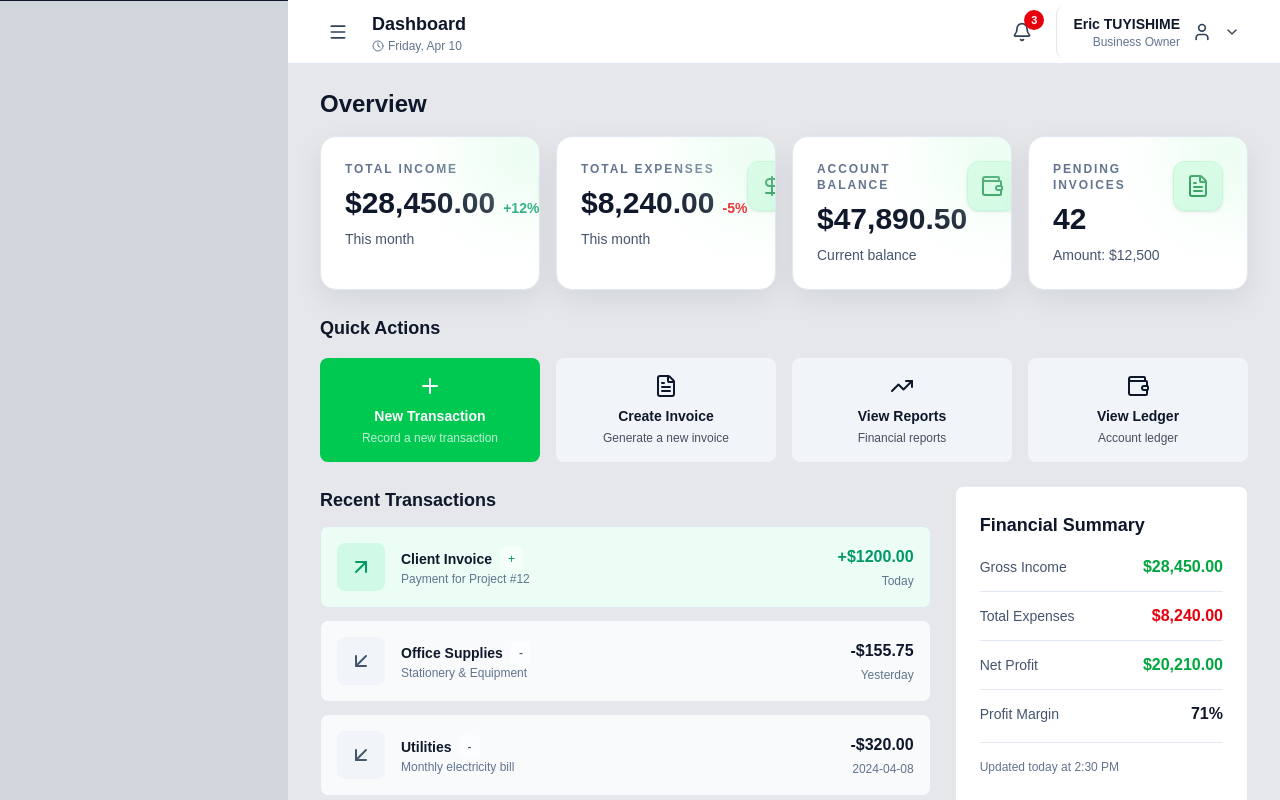
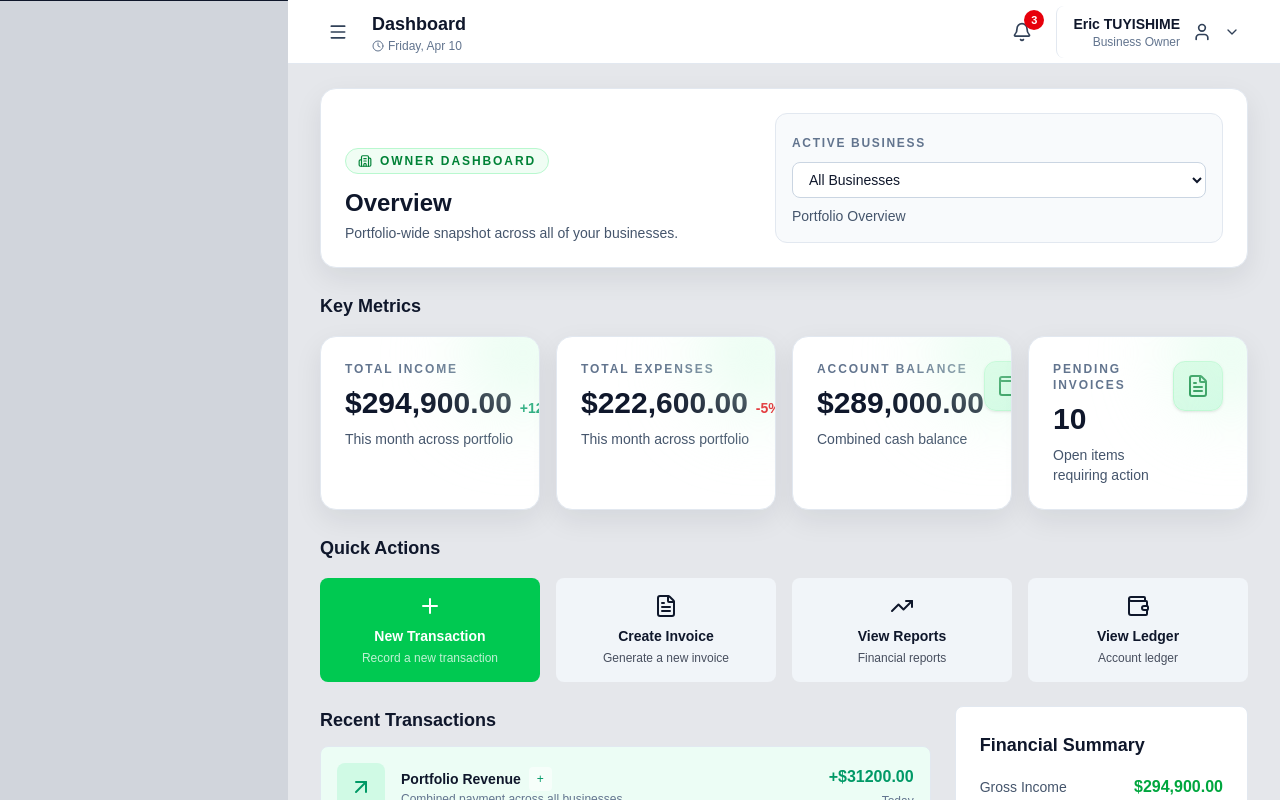
Before and after one commit to eric2003tu/Accounting, a Next.js app: page /dashboard in a window 1280 px wide. Built offline with nearby package versions, Linux system fonts and the light colour scheme.

Commit message:
Solved build errors

```diff
--- a/app/dashboard/page.tsx
+++ b/app/dashboard/page.tsx
@@ -1,6 +1,7 @@
 'use client';
 
 import React, { useState } from 'react';
+import Link from 'next/link';
 import {
   Plus,
   TrendingUp,
@@ -9,112 +10,302 @@ import {
   FileText,
   ArrowUpRight,
   ArrowDownLeft,
+  Building2,
 } from 'lucide-react';
 import StatCard from '@/app/components/dashboard/StatCard';
 import SimpleChart from '@/app/components/dashboard/SimpleChart';
 import TransactionCard from '@/app/components/dashboard/TransactionCard';
 import SummaryCard from '@/app/components/dashboard/SummaryCard';
 import QuickActionButton from '@/app/components/dashboard/QuickActionButton';
+import { adminBusinesses } from '@/app/admin/data/adminDirectoryData';
 
-const recentTransactions: Array<{
+const currentOwnerId = 5;
+
+const ownerBusinesses = adminBusinesses.filter((business) => business.ownerId === currentOwnerId);
+
+type BusinessOption = {
+  id: string;
+  name: string;
+  legalName: string;
+};
+
+const businessOptions: BusinessOption[] = [
+  { id: 'all', name: 'All Businesses', legalName: 'Portfolio Overview' },
+  ...ownerBusinesses.map((business) => ({
+    id: String(business.id),
+    name: business.businessName,
+    legalName: business.legalName,
+  })),
+];
+
+const recentTransactionsByBusiness: Record<string, Array<{
   icon: typeof ArrowUpRight;
   category: string;
   description: string;
   amount: number;
   date: string;
   type: 'income' | 'expense';
-}> = [
+}>> = {
+  all: [
     {
       icon: ArrowUpRight,
-    category: 'Client Invoice',
-    description: 'Payment for Project #12',
-    amount: 1200,
+      category: 'Portfolio Revenue',
+      description: 'Combined payment across all businesses',
+      amount: 31200,
       date: 'Today',
       type: 'income',
     },
     {
       icon: ArrowDownLeft,
-    category: 'Office Supplies',
-    description: 'Stationery & Equipment',
-    amount: 155.75,
+      category: 'Portfolio Expenses',
+      description: 'Shared operating and payroll costs',
+      amount: 12450,
       date: 'Yesterday',
       type: 'expense',
     },
     {
+      icon: ArrowUpRight,
+      category: 'Loan Received',
+      description: 'Portfolio working capital funding',
+      amount: 57000,
+      date: '2026-04-08',
+      type: 'income',
+    },
+    {
       icon: ArrowDownLeft,
-    category: 'Utilities',
-    description: 'Monthly electricity bill',
-    amount: 320,
-    date: '2024-04-08',
+      category: 'Investments',
+      description: 'Capital allocated to operations',
+      amount: 8200,
+      date: '2026-04-05',
+      type: 'expense',
+    },
+  ],
+  '1': [
+    {
+      icon: ArrowUpRight,
+      category: 'Acme Retainer',
+      description: 'Quarterly support payment',
+      amount: 18500,
+      date: 'Today',
+      type: 'income',
+    },
+    {
+      icon: ArrowDownLeft,
+      category: 'Cloud Infrastructure',
+      description: 'Hosting and backup services',
+      amount: 1680,
+      date: 'Yesterday',
       type: 'expense',
     },
     {
       icon: ArrowUpRight,
-    category: 'Consulting Income',
-    description: 'Monthly retainer',
-    amount: 3000,
-    date: '2024-04-05',
+      category: 'Implementation Project',
+      description: 'Milestone invoice payment',
+      amount: 12400,
+      date: '2026-04-08',
       type: 'income',
     },
-];
+    {
+      icon: ArrowDownLeft,
+      category: 'Payroll Run',
+      description: 'Monthly staff payroll',
+      amount: 19800,
+      date: '2026-04-06',
+      type: 'expense',
+    },
+  ],
+  '3': [
+    {
+      icon: ArrowUpRight,
+      category: 'Fleet Contract',
+      description: 'Logistics services payment',
+      amount: 15600,
+      date: 'Today',
+      type: 'income',
+    },
+    {
+      icon: ArrowDownLeft,
+      category: 'Fuel Purchase',
+      description: 'Route operations fuel',
+      amount: 3620,
+      date: 'Yesterday',
+      type: 'expense',
+    },
+    {
+      icon: ArrowUpRight,
+      category: 'Expansion Loan',
+      description: 'Fleet growth financing',
+      amount: 32000,
+      date: '2026-04-08',
+      type: 'income',
+    },
+    {
+      icon: ArrowDownLeft,
+      category: 'Warehouse Lease',
+      description: 'Storage facility payment',
+      amount: 4100,
+      date: '2026-04-07',
+      type: 'expense',
+    },
+  ],
+};
 
-const monthlyData = [
-  { label: 'Jan', value: 12500 },
-  { label: 'Feb', value: 15800 },
-  { label: 'Mar', value: 14200 },
-  { label: 'Apr', value: 18500 },
-  { label: 'May', value: 16800 },
-  { label: 'Jun', value: 21200 },
-];
+function money(value: number) {
+  const sign = value < 0 ? '-' : '';
+  return `${sign}$${Math.abs(value).toLocaleString()}.00`;
+}
 
-const cashFlowTrend = [
-  { label: 'Jan', value: 8200 },
-  { label: 'Feb', value: 9600 },
-  { label: 'Mar', value: 9100 },
-  { label: 'Apr', value: 11400 },
-  { label: 'May', value: 10300 },
-  { label: 'Jun', value: 12850 },
-];
+function percent(numerator: number, denominator: number) {
+  if (!denominator) {
+    return '0%';
+  }
 
-const expenseCategoryData = [
-  { label: 'Salaries', value: 15000 },
-  { label: 'Utilities', value: 2500 },
-  { label: 'Rent', value: 5000 },
-  { label: 'Marketing', value: 3500 },
-  { label: 'Other', value: 2000 },
-];
+  return `${Math.round((numerator / denominator) * 100)}%`;
+}
 
 export default function DashboardPage() {
+  const [selectedBusinessId, setSelectedBusinessId] = useState<string>('all');
+
+  const selectedBusiness =
+    businessOptions.find((business) => business.id === selectedBusinessId) ?? businessOptions[0];
+
+  const selectedBusinessRecord = selectedBusinessId === 'all'
+    ? null
+    : ownerBusinesses.find((business) => String(business.id) === selectedBusinessId) ?? null;
+
+  const portfolioStats = ownerBusinesses.reduce(
+    (totals, business) => {
+      totals.income += business.financials.monthlyRevenue;
+      totals.expenses += business.financials.monthlyExpenses;
+      totals.balance += business.financials.cashBalance;
+      totals.pending += business.financials.overdueInvoices;
+      return totals;
+    },
+    { income: 0, expenses: 0, balance: 0, pending: 0 }
+  );
+
+  const businessStats = selectedBusinessRecord
+    ? {
+        income: selectedBusinessRecord.financials.monthlyRevenue,
+        expenses: selectedBusinessRecord.financials.monthlyExpenses,
+        balance: selectedBusinessRecord.financials.cashBalance,
+        pending: selectedBusinessRecord.financials.overdueInvoices,
+        profit: selectedBusinessRecord.financials.netProfit,
+        profitMargin: percent(selectedBusinessRecord.financials.netProfit, selectedBusinessRecord.financials.monthlyRevenue),
+        revenueTrend: selectedBusinessRecord.financials.revenueTrend,
+        cashFlowTrend: selectedBusinessRecord.financials.revenueTrend.map((item) => ({ label: item.label, value: Math.round(item.value * 0.62) })),
+        expenseBreakdown: selectedBusinessRecord.financials.expenseBreakdown,
+      }
+    : {
+        income: portfolioStats.income,
+        expenses: portfolioStats.expenses,
+        balance: portfolioStats.balance,
+        pending: portfolioStats.pending,
+        profit: portfolioStats.income - portfolioStats.expenses,
+        profitMargin: percent(portfolioStats.income - portfolioStats.expenses, portfolioStats.income),
+        revenueTrend: [
+          { label: 'Jan', value: 24800 },
+          { label: 'Feb', value: 27600 },
+          { label: 'Mar', value: 26400 },
+          { label: 'Apr', value: 31000 },
+          { label: 'May', value: 28900 },
+          { label: 'Jun', value: 34700 },
+        ],
+        cashFlowTrend: [
+          { label: 'Jan', value: 16700 },
+          { label: 'Feb', value: 18200 },
+          { label: 'Mar', value: 17400 },
+          { label: 'Apr', value: 21100 },
+          { label: 'May', value: 19400 },
+          { label: 'Jun', value: 23800 },
+        ],
+        expenseBreakdown: [
+          { label: 'Salaries', value: 35000 },
+          { label: 'Utilities', value: 5200 },
+          { label: 'Rent', value: 7300 },
+          { label: 'Marketing', value: 6300 },
+          { label: 'Other', value: 4200 },
+        ],
+      };
+
+  const recentTransactions = recentTransactionsByBusiness[selectedBusinessId] ?? recentTransactionsByBusiness.all;
+
   return (
     <div className="space-y-6">
+      <section className="rounded-2xl border border-slate-200 bg-white p-4 shadow-[0_10px_28px_rgba(15,23,42,0.08)] sm:p-5 lg:p-6">
+        <div className="flex flex-col gap-4 lg:flex-row lg:items-end lg:justify-between">
+          <div>
+            <p className="inline-flex items-center gap-2 rounded-full border border-green-200 bg-green-50 px-3 py-1 text-xs font-semibold uppercase tracking-[0.16em] text-green-700">
+              <Building2 className="h-3.5 w-3.5" aria-hidden />
+              Owner dashboard
+            </p>
+            <h2 className="mt-3 text-2xl font-bold text-slate-900">Overview</h2>
+            <p className="mt-1 text-sm text-slate-600">
+              {selectedBusinessId === 'all'
+                ? 'Portfolio-wide snapshot across all of your businesses.'
+                : `Working view for ${selectedBusiness.name}.`}
+            </p>
+          </div>
+
+          <div className="w-full rounded-xl border border-slate-200 bg-slate-50 p-4 lg:max-w-md">
+            <label className="text-xs font-semibold uppercase tracking-[0.14em] text-slate-500" htmlFor="dashboard-business-select">
+              Active business
+            </label>
+            <select
+              id="dashboard-business-select"
+              value={selectedBusinessId}
+              onChange={(event) => setSelectedBusinessId(event.target.value)}
+              className="mt-2 w-full rounded-lg border border-slate-300 bg-white px-3 py-2 text-sm text-slate-900 focus:border-green-500 focus:outline-none focus:ring-2 focus:ring-green-200"
+            >
+              {businessOptions.map((business) => (
+                <option key={business.id} value={business.id}>
+                  {business.name}
+                </option>
+              ))}
+            </select>
+            <p className="mt-2 text-sm text-slate-600">{selectedBusiness.legalName}</p>
+          </div>
+        </div>
+      </section>
+
       {/* Stats Overview */}
       <div>
-        <h2 className="text-2xl font-bold text-slate-900 mb-4">Overview</h2>
+        <div className="mb-4 flex items-center justify-between gap-3">
+          <h2 className="text-lg font-semibold text-slate-900">Key Metrics</h2>
+          {selectedBusinessRecord && (
+            <Link
+              href={`/dashboard/businesses/${selectedBusinessRecord.id}`}
+              className="text-sm font-semibold text-green-700 transition hover:text-green-800"
+            >
+              Open business profile
+            </Link>
+          )}
+        </div>
         <div className="grid grid-cols-1 md:grid-cols-2 lg:grid-cols-4 gap-4">
           <StatCard
             title="Total Income"
-            value="$28,450.00"
-            description="This month"
+            value={money(businessStats.income)}
+            description={selectedBusinessId === 'all' ? 'This month across portfolio' : 'This month for selected business'}
             icon={TrendingUp}
             trend={{ value: 12, isPositive: true }}
           />
           <StatCard
             title="Total Expenses"
-            value="$8,240.00"
-            description="This month"
+            value={money(businessStats.expenses)}
+            description={selectedBusinessId === 'all' ? 'This month across portfolio' : 'This month for selected business'}
             icon={DollarSign}
             trend={{ value: 5, isPositive: false }}
           />
           <StatCard
             title="Account Balance"
-            value="$47,890.50"
-            description="Current balance"
+            value={money(businessStats.balance)}
+            description={selectedBusinessId === 'all' ? 'Combined cash balance' : 'Current cash balance'}
             icon={Wallet}
           />
           <StatCard
             title="Pending Invoices"
-            value="42"
-            description="Amount: $12,500"
+            value={businessStats.pending}
+            description="Open items requiring action"
             icon={FileText}
           />
         </div>
@@ -172,26 +363,26 @@ export default function DashboardPage() {
           items={[
             {
               label: 'Gross Income',
-              value: '$28,450.00',
+              value: money(businessStats.income),
               color: 'text-green-600',
             },
             {
               label: 'Total Expenses',
-              value: '$8,240.00',
+              value: money(businessStats.expenses),
               color: 'text-red-600',
             },
             {
               label: 'Net Profit',
-              value: '$20,210.00',
+              value: money(businessStats.profit),
               color: 'text-green-600',
             },
             {
               label: 'Profit Margin',
-              value: '71%',
+              value: businessStats.profitMargin,
               color: 'text-slate-900',
             },
           ]}
-          footer="Updated today at 2:30 PM"
+          footer={`Updated today for ${selectedBusiness.name}`}
         />
       </div>
 
@@ -199,20 +390,20 @@ export default function DashboardPage() {
       <div className="grid grid-cols-1 xl:grid-cols-3 gap-6">
         <SimpleChart
           title="Revenue Trend"
-          description="Monthly sales and service income"
-          data={monthlyData}
+          description={selectedBusinessId === 'all' ? 'Portfolio revenue trend' : 'Selected business revenue trend'}
+          data={businessStats.revenueTrend}
           type="bar"
         />
         <SimpleChart
           title="Cash Flow Trend"
-          description="Operating cash generated after expenses"
-          data={cashFlowTrend}
+          description={selectedBusinessId === 'all' ? 'Portfolio operating cash generated after expenses' : 'Selected business operating cash generated after expenses'}
+          data={businessStats.cashFlowTrend}
           type="line"
         />
         <SimpleChart
           title="Expense Breakdown"
-          description="Expense allocation by cost center"
-          data={expenseCategoryData}
+          description={selectedBusinessId === 'all' ? 'Portfolio expense allocation by cost center' : 'Selected business expense allocation by cost center'}
+          data={businessStats.expenseBreakdown}
           type="pie"
         />
       </div>
```
Lines whose indentation alone changed are shown as unchanged.
